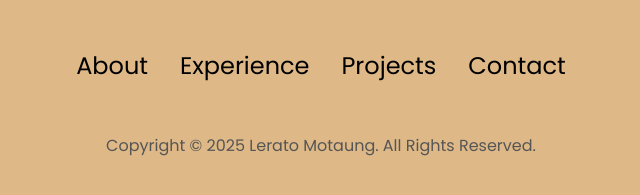
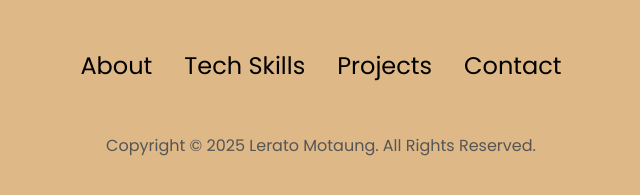
Before and after one commit to Pearl925/My-Portfolio.github.io, a plain HTML site: page index.html in a window 1280 px wide. Shown: the part 3302-3497 px from the top of the page, 319-959 px from the left. Drawn offline with Linux system fonts and the light colour scheme.

Commit message:
Update index.html

```diff
--- a/index.html
+++ b/index.html
@@ -312,7 +312,7 @@
         <div class="nav-links-container">
           <ul class="nav-links">
             <li><a href="#about">About</a></li>
-            <li><a href="#experience">Experience</a></li>
+            <li><a href="#experience">Tech Skills</a></li>
             <li><a href="#projects">Projects</a></li>
             <li><a href="#contact">Contact</a></li>
           </ul>
```
